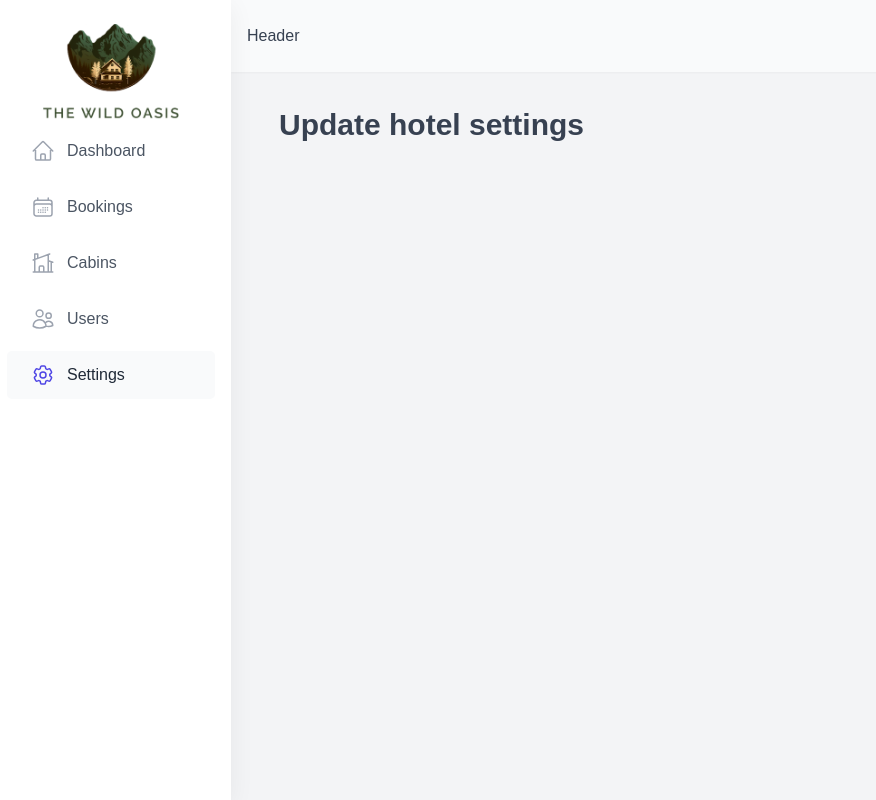
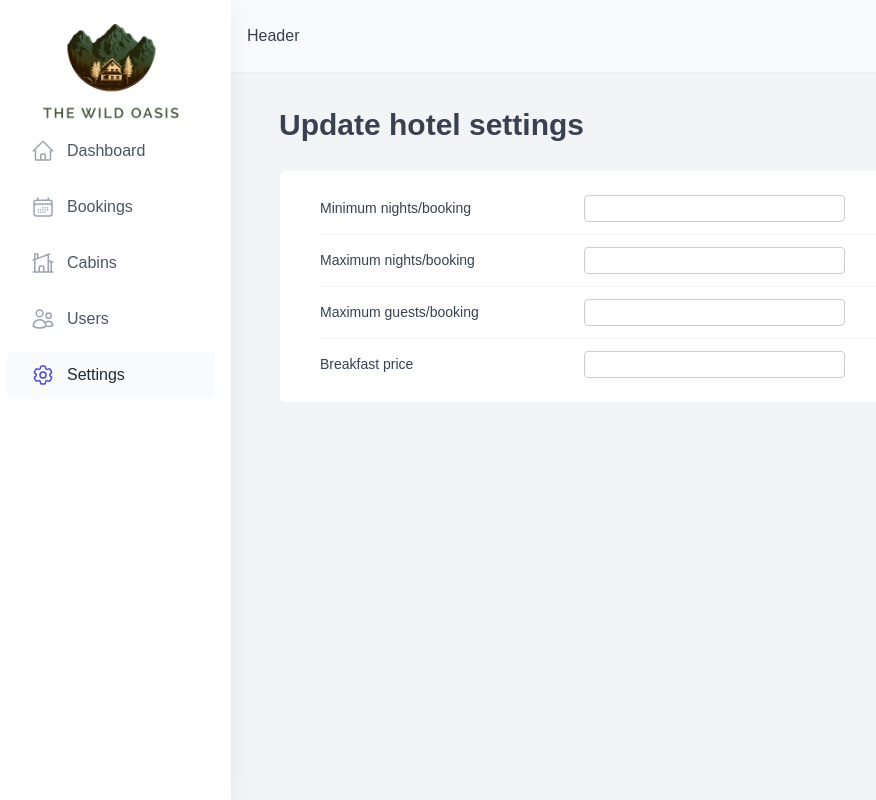
Before and after one commit to shiojojo/the-wild-oasis, a React (Vite) app: page /settings in a window 1280 px wide. Shown: the whole page, without its empty margins (9-885 px from the left). Built offline with nearby package versions, Linux system fonts and the light colour scheme; no server answers.

Commit message:
feat: update Settings component to include UpdateSettingsForm for better settings management

```diff
--- a/src/pages/Settings.jsx
+++ b/src/pages/Settings.jsx
@@ -1,7 +1,13 @@
-import Heading from "../ui/Heading";
+import Heading from '../ui/Heading';
+import UpdateSettingsForm from '../features/settings/UpdateSettingsForm';
 
 function Settings() {
-  return <Heading as="h1">Update hotel settings</Heading>;
+  return (
+    <>
+      <Heading as="h1">Update hotel settings</Heading>
+      <UpdateSettingsForm />
+    </>
+  );
 }
 
 export default Settings;
```
